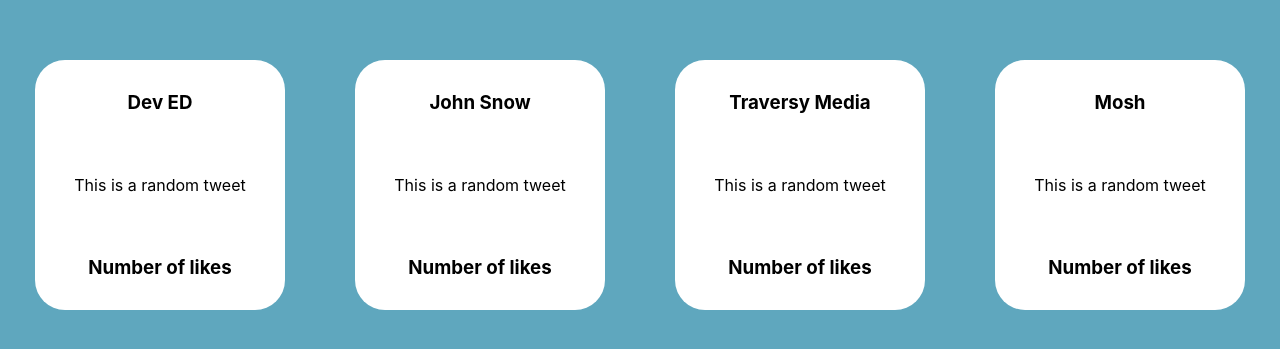
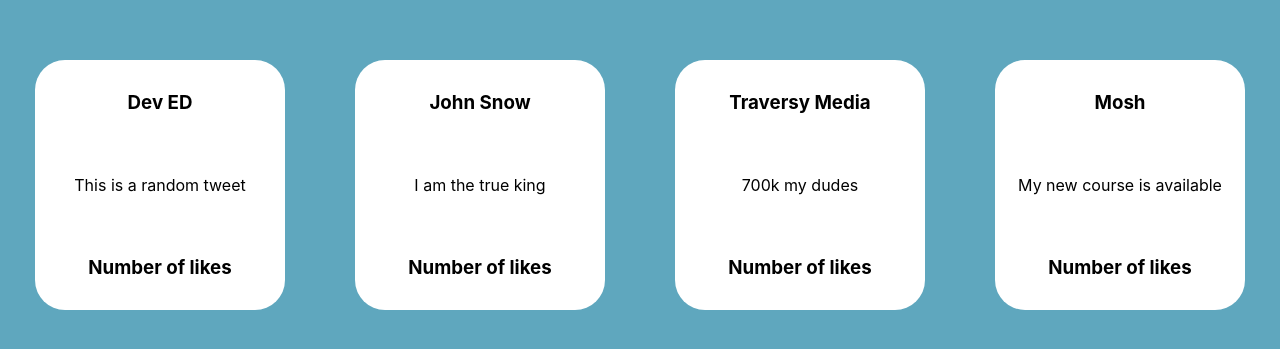
Before and after one commit to christina-ml/dev-ed-tutorial, a React (Create React App) app: page / in a window 1280 px wide. Shown: the part 215-564 px from the top of the page. Built offline with nearby package versions, Linux system fonts and the light colour scheme.

Commit message:
added class of message to all tweets, with a message for each. Updated Tweet.js with the props.message

```diff
--- a/src/App.js
+++ b/src/App.js
@@ -8,10 +8,10 @@
 function App(){
   return(
     <div className="app">
-      <Tweet name="Dev ED" />
-      <Tweet name="John Snow" />
-      <Tweet name="Traversy Media" />
-      <Tweet name="Mosh" />
+      <Tweet name="Dev ED" message="This is a random tweet"/>
+      <Tweet name="John Snow" message="I am the true king" />
+      <Tweet name="Traversy Media" message="700k my dudes" />
+      <Tweet name="Mosh" message="My new course is available" />
     </div>
   )
 }
--- a/src/tweet.js
+++ b/src/tweet.js
@@ -6,7 +6,7 @@
     return (
         <div className="tweet">
             <h3>{props.name}</h3>
-            <p>This is a random tweet</p>
+            <p>{props.message}</p>
             <h3>Number of likes</h3>
         </div>
     );
```
